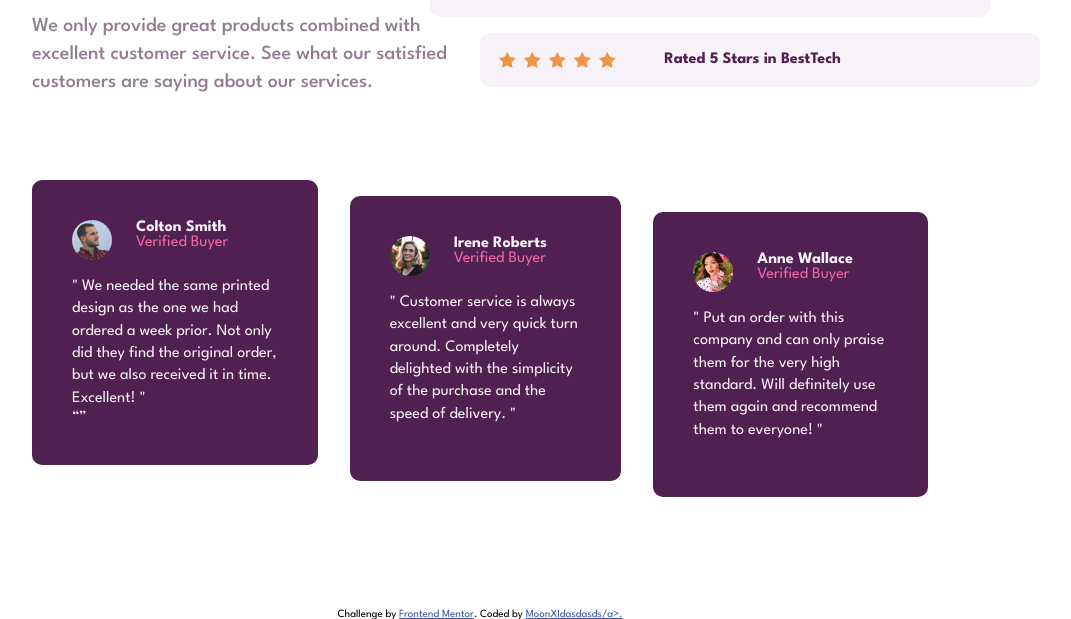
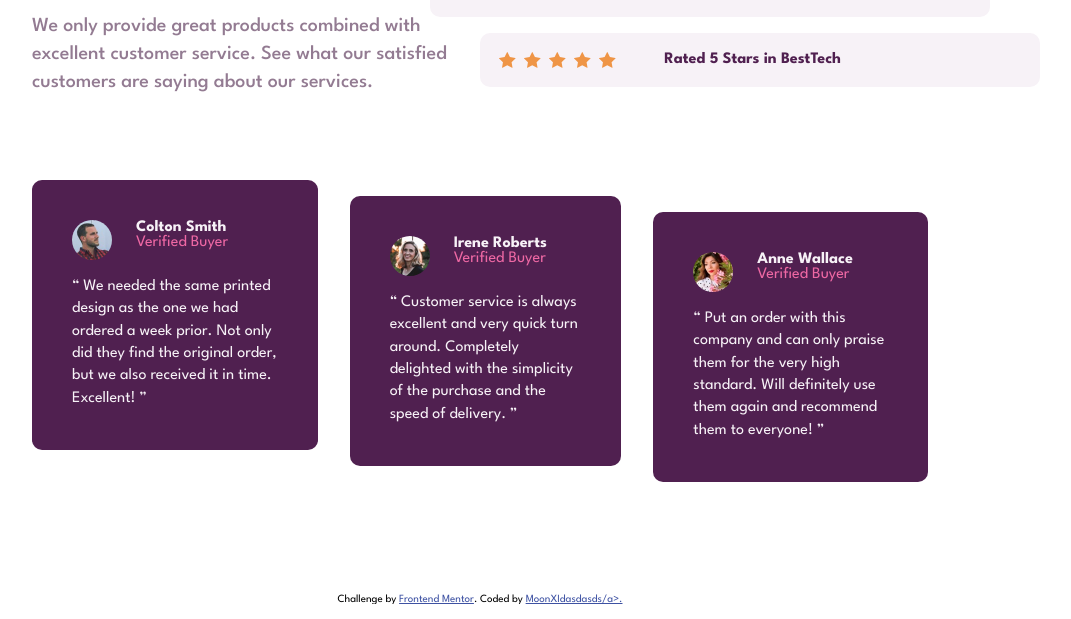
Before and after one commit to YousefXI/Social-proof-section, a plain HTML site: page social-proof-section-master/index.html in a window 1280 px wide. Shown: the part 321-940 px from the top of the page, without its empty margins (160-1231 px from the left). Drawn offline with Linux system fonts and the light colour scheme.

Commit message:
fixed images src and quotation
.

```diff
--- a/social-proof-section-master/index.html
+++ b/social-proof-section-master/index.html
@@ -60,21 +60,25 @@
       <div class="hero-cards">
         <div class="card card__1">
           <div class="card__name">
-            <img src="/images/image-colton.jpg" alt="">
+            <img src="/social-proof-section-master/images/image-colton.jpg" alt="">
             <p>Colton Smith <br><span>Verified Buyer</span></p>
           </div>
-          <p class="card__text">" We needed the same printed design as the one we had ordered a week prior.
-            Not only did they find the original order, but we also received it in time.
-            Excellent! "</p><q></q>
+          <p class="card__text"><q>
+             We needed the same printed design as the one we had ordered a week prior.
+              Not only did they find the original order, but we also received it in time.
+              Excellent!
+          </q></p>
         </div>
 
         <div class="card card__2">
           <div class="card__name">
-            <img src="/images/image-irene.jpg" alt="">
+            <img src="/social-proof-section-master/images/image-irene.jpg" alt="">
             <p>Irene Roberts <br><span>Verified Buyer</span></p>
           </div>
-          <p class="card__text">" Customer service is always excellent and very quick turn around. Completely
-            delighted with the simplicity of the purchase and the speed of delivery. "</p>
+          <p class="card__text"><q>
+             Customer service is always excellent and very quick turn around. Completely
+              delighted with the simplicity of the purchase and the speed of delivery.
+          </q></p>
         </div>
 
         <div class="card card__3">
@@ -82,8 +86,10 @@
             <img src="images/image-anne.jpg" alt="">
             <p>Anne Wallace <br><span>Verified Buyer</span></p>
           </div>
-          <p class="card__text">" Put an order with this company and can only praise them for the very high
-            standard. Will definitely use them again and recommend them to everyone! "</p>
+          <p class="card__text"><q>
+             Put an order with this company and can only praise them for the very high
+              standard. Will definitely use them again and recommend them to everyone!
+          </q></p>
         </div>
       </div>
     </section>
```
